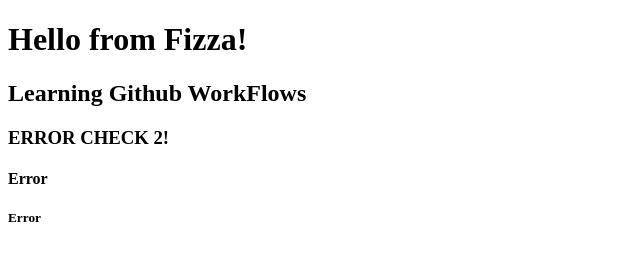
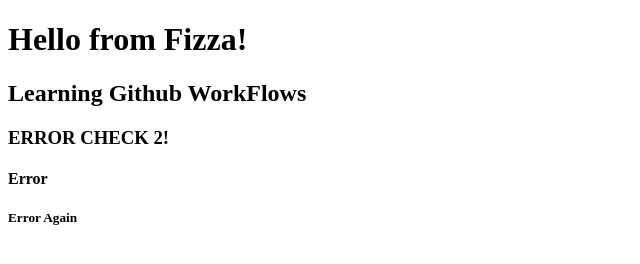
Before and after one commit to FizzaMubeen/HelloWorld, a plain HTML site: page index.html in a window 1280 px wide. Shown: the full height of the page, 0-640 px from the left. Drawn offline with Linux system fonts and the light colour scheme.

Commit message:
index.html - Updated
checking workflow error

```diff
--- a/index.html
+++ b/index.html
@@ -11,7 +11,7 @@
         <h2>Learning Github WorkFlows</h2>
         <h3>ERROR CHECK 2!</h3>
         <h4>Error</h4>
-        <h5>Error</h5>
+        <h5>Error Again</h5>
     </div>
 </body>
 </html>
```
